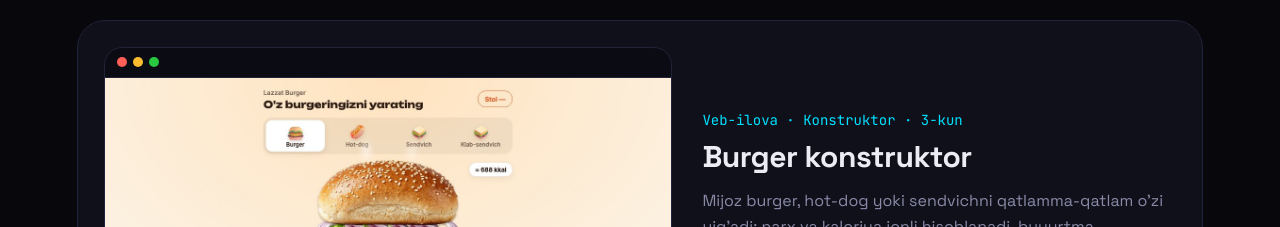
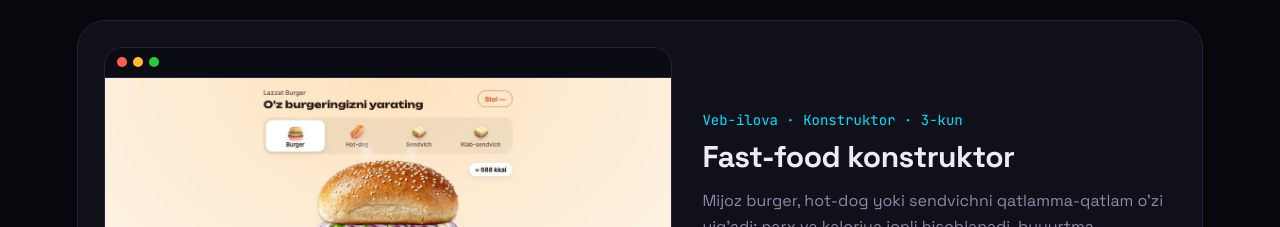
Before and after one commit to khojiakbar739/texno-polvon-portfolio, a plain HTML site: page index.html in a window 1280 px wide. Shown: the part 2440-2667 px from the top of the page. Drawn offline with Linux system fonts and the light colour scheme.

Commit message:
Rename day 3 card to Fast-food konstruktor
Co-Authored-By: Claude Sonnet 5.5 <noreply@anthropic.com>

```diff
--- a/index.html
+++ b/index.html
@@ -179,9 +179,9 @@ footer{text-align:center;color:var(--mut);padding:40px;border-top:1px solid var(
   <h2 class="rv">Tanlangan ishlar</h2>
   <div class="pj">
     <div class="p rv">
-      <a class="scr" href="https://30kun-30loyiha-texnopolvon.netlify.app/3-kun/" target="_blank" rel="noopener" aria-label="Burger konstruktorini ochish"><div class="bar"><i></i><i></i><i></i></div>
-        <img class="shot" src="img/projects/burger-konstruktor.jpg" alt="Burger konstruktori skrinshoti" loading="lazy" width="1200" height="750"></a>
-      <div><div class="tag">Veb-ilova · Konstruktor · 3-kun</div><h3><a href="https://30kun-30loyiha-texnopolvon.netlify.app/3-kun/" target="_blank" rel="noopener">Burger konstruktor</a></h3><p>Mijoz burger, hot-dog yoki sendvichni qatlamma-qatlam o'zi yig'adi: narx va kaloriya jonli hisoblanadi, buyurtma oshxonaga va Telegramga boradi. Qatlam rasmlari lokal AI bilan yaratilgan.</p><div class="chips"><span>HTML/JS</span><span>AI grafika</span><span>Telegram API</span><span>Netlify</span></div></div>
+      <a class="scr" href="https://30kun-30loyiha-texnopolvon.netlify.app/3-kun/" target="_blank" rel="noopener" aria-label="Fast-food konstruktorini ochish"><div class="bar"><i></i><i></i><i></i></div>
+        <img class="shot" src="img/projects/burger-konstruktor.jpg" alt="Fast-food konstruktori skrinshoti" loading="lazy" width="1200" height="750"></a>
+      <div><div class="tag">Veb-ilova · Konstruktor · 3-kun</div><h3><a href="https://30kun-30loyiha-texnopolvon.netlify.app/3-kun/" target="_blank" rel="noopener">Fast-food konstruktor</a></h3><p>Mijoz burger, hot-dog yoki sendvichni qatlamma-qatlam o'zi yig'adi: narx va kaloriya jonli hisoblanadi, buyurtma oshxonaga va Telegramga boradi. Qatlam rasmlari lokal AI bilan yaratilgan.</p><div class="chips"><span>HTML/JS</span><span>AI grafika</span><span>Telegram API</span><span>Netlify</span></div></div>
     </div>
     <div class="p rv">
       <a class="scr" href="https://30kun-30loyiha-texnopolvon.netlify.app/2-kun/?stol=5" target="_blank" rel="noopener" aria-label="Lazzat Kafe menyusini ochish"><div class="bar"><i></i><i></i><i></i></div>
```
